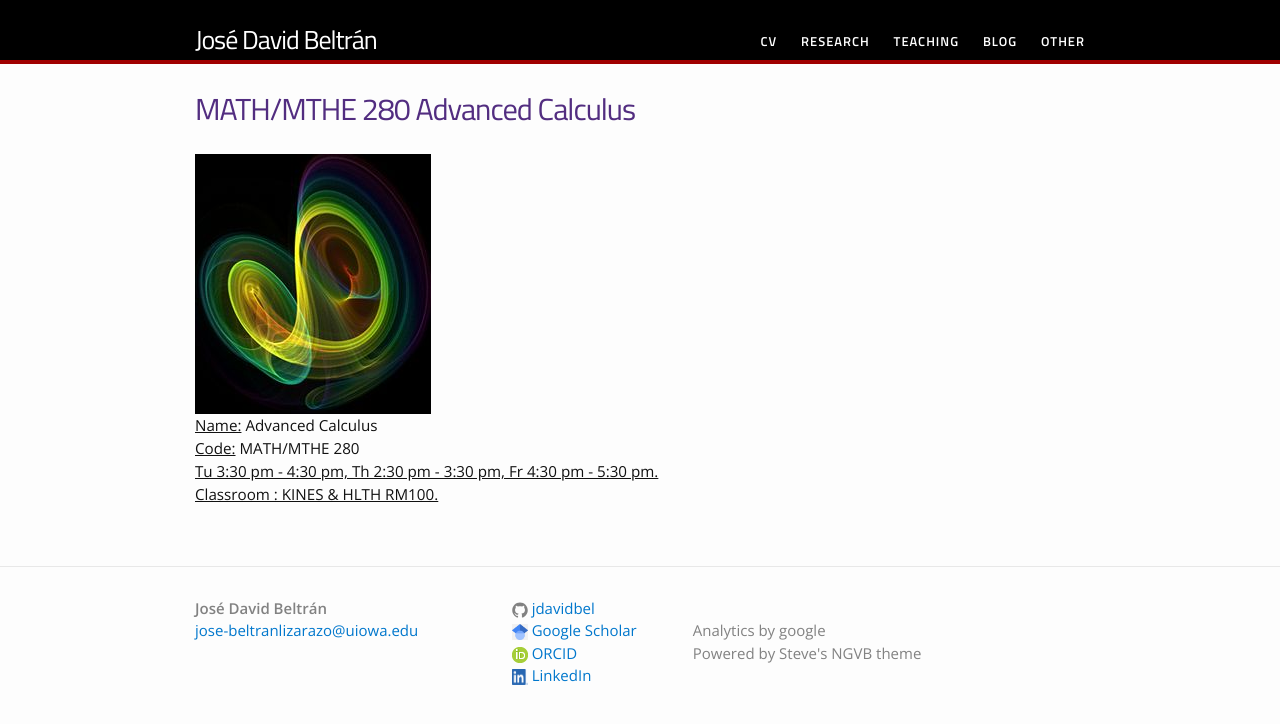
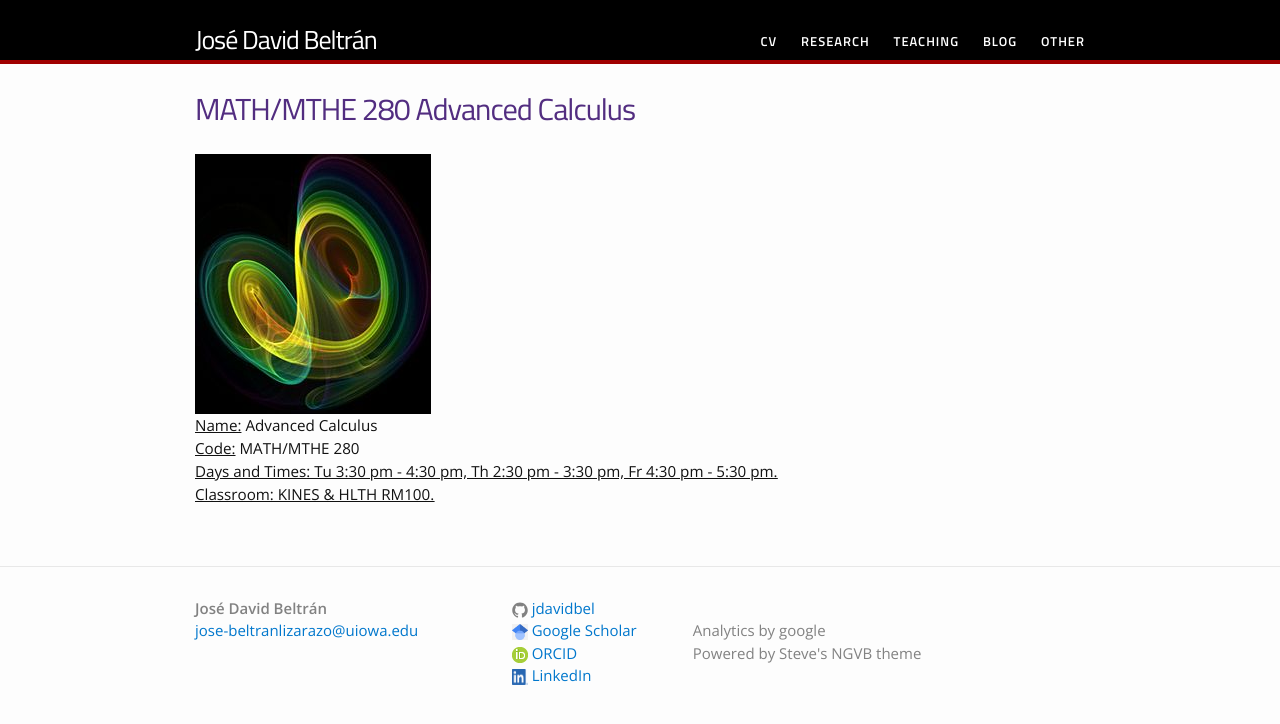
Before and after one commit to jdavidbel/jdavidbel.github.io, a Jekyll site: the page built from teaching/2020ii/eqdiff.md, in a window 1280 px wide. Shown: the top 724 px of the page. Built offline with Jekyll 4.4.1, drawn with Linux system fonts in a browser that asks for light colours.

Commit message:
Update eqdiff.md
quick fix

```diff
--- a/teaching/2020ii/eqdiff.md
+++ b/teaching/2020ii/eqdiff.md
@@ -6,5 +6,5 @@ title: MATH/MTHE 280 Advanced Calculus
 ![](/teaching/2020ii/img/Chaos.jpg)
 <br> <ins>Name:</ins> Advanced Calculus
 <br> <ins>Code:</ins> MATH/MTHE 280
-<br> <ins> Tu 3:30 pm - 4:30 pm, Th 2:30 pm - 3:30 pm, 	Fr 4:30 pm - 5:30 pm.
-<br> <ins> Classroom : KINES & HLTH RM100.
+<br> <ins>Days and Times<ins>: Tu 3:30 pm - 4:30 pm, Th 2:30 pm - 3:30 pm, Fr 4:30 pm - 5:30 pm.
+<br> <ins>Classroom<ins>: KINES & HLTH RM100.
```
